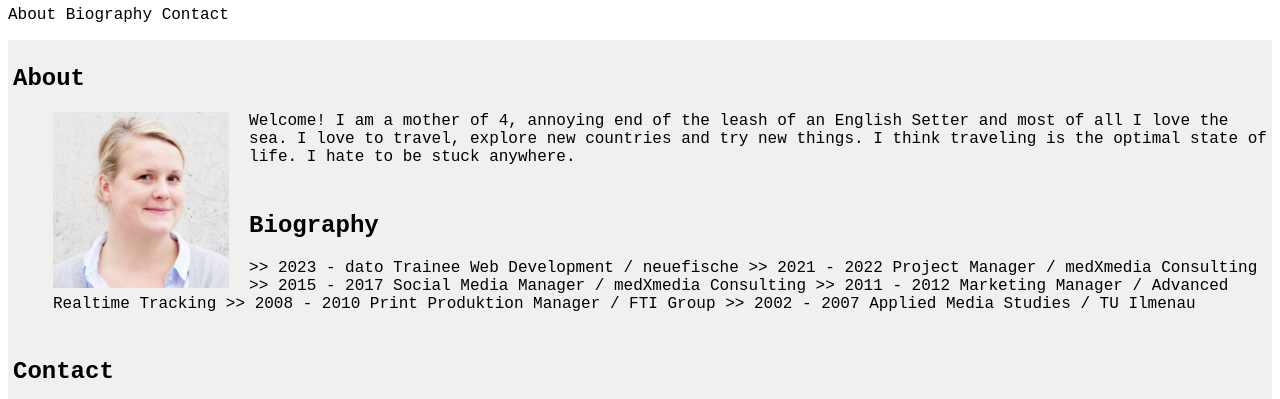
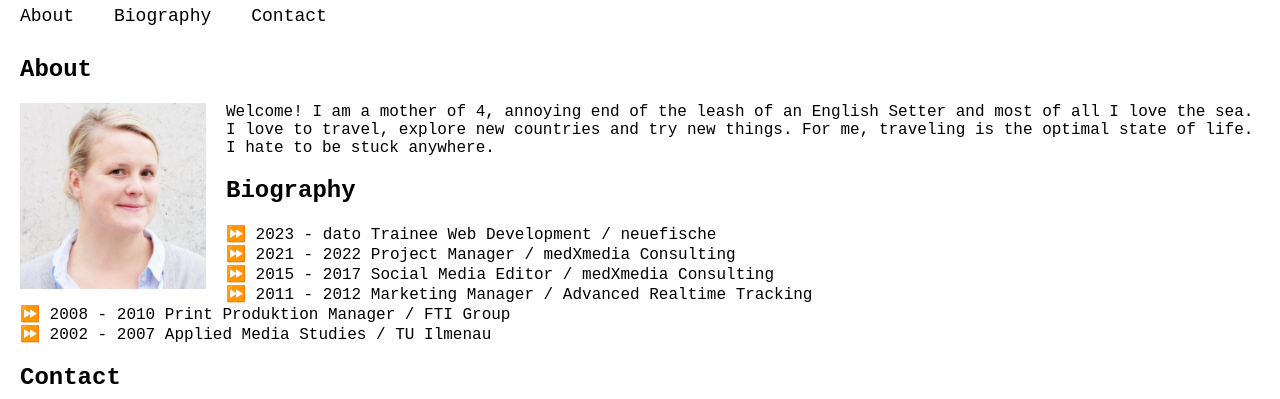
Before and after one commit to uwoch/personal-website, a plain HTML site: page index.html in a window 1280 px wide. Shown: the part 74-473 px from the top of the page. Drawn offline with Linux system fonts and the light colour scheme.

Commit message:
change text

```diff
--- a/index.html
+++ b/index.html
@@ -12,7 +12,7 @@
         <h1>Ulrike Wochnig</h1>
     </header>
         <nav>
-            <ul class="without">
+            <ul class="menu">
                 <li><a href="#about">About</a></li>
                 <li><a href="#biography">Biography</a></li>
                 <li><a href="#contact">Contact</a></li>
@@ -23,22 +23,23 @@
         <h2>About</h2>
           <figure><img class="left" src="/assets/rike.jpg" alt="portrait of me">
         </figure>
-        <p>Welcome! I am a mother of 4, annoying end of the leash of an English Setter and most of all I love the sea. I love to travel, explore new countries and try new things. I think traveling is the optimal state of life. I hate to be stuck anywhere.
-
+        <p>Welcome! I am a mother of 4, annoying end of the leash of an English Setter and most of all I love the sea. I love to travel, explore new countries and try new things. For me, traveling is the optimal state of life. I hate to be stuck anywhere.
           </p>
     </section>
-    <section id="biography">
-        <h2>Biography</h2>
-        <ul>
-            <li>>> 2023 - dato Trainee Web Development / neuefische</li>
-            <li>>> 2021 - 2022 Project Manager / medXmedia Consulting</li>
-            <li>>> 2015 - 2017 Social Media Manager / medXmedia Consulting</li>
-            <li>>> 2011 - 2012 Marketing Manager / Advanced Realtime Tracking</li>
-            <li>>> 2008 - 2010 Print Produktion Manager / FTI Group</li>
-            <li>>> 2002 - 2007 Applied Media Studies / TU Ilmenau</li>
-        </ul>
+    <section class="biography">
+        <p>
+            <h2>Biography</h2>
+            <ul>
+                <li>⏩️ 2023 - dato Trainee Web Development / neuefische</li>
+                <li>⏩️ 2021 - 2022 Project Manager / medXmedia Consulting</li>
+                <li>⏩️ 2015 - 2017 Social Media Editor / medXmedia Consulting</li>
+                <li>⏩️ 2011 - 2012 Marketing Manager / Advanced Realtime Tracking</li>
+                <li>⏩️ 2008 - 2010 Print Produktion Manager / FTI Group</li>
+                <li>⏩️ 2002 - 2007 Applied Media Studies / TU Ilmenau</li>
+            </ul>
+        </p>
     </section>
-    <section id="contact">
+    <section class="contact">
         <h2>Contact</h2>
         <p>
             <a href="https://www.linkedin.com/in/ulrike-wochnig" target="_blank"><img class="logo" src="/assets/Linkedin.png" alt="Logo Linkedin"></a>
--- a/styles.css
+++ b/styles.css
@@ -3,25 +3,30 @@
   }
   body {
     font-family: 'Courier New', Courier, monospace, Helvetica, sans-serif;
-
+    margin: 20px;
   }
 img {
   width: 15%;
-
+  margin: 0;
+padding: 0;
 }
   .logo {
     width: 5%;
   }
-  a {
+  a, ul {
     text-decoration: none;
     color: black
   }
   a:hover {
     color: orange;
     }
-  section {
-    background-color: rgb(242, 239, 239);
-   padding: 5px;
+
+  a:visited {
+    color: grey
+  }
+
+   section {
+   padding-left: 0px;
   }
   .left {
     float: left;
@@ -29,15 +34,26 @@ img {
   }
  a href {
   padding: 20px;
+ }
+.menu  {
+  display: flex;
+  padding-left: 0;
+  font-size: 18px;
+  justify-content: left;
+  flex-wrap: wrap;
+  text-decoration: none;
+  gap: 40px;
+}
 
- }
-li {
-  display: inline;
-  padding: 0;
+ul {
+list-style-type: none;
+padding: 0;
 }
-.without  {
-  padding-left: 0;
+figure {
+margin: 0;
 }
-li::before {
-  content: ⏩️;
+.about {
+margin-top: 30px;
 }
+.biography {
+}
```
